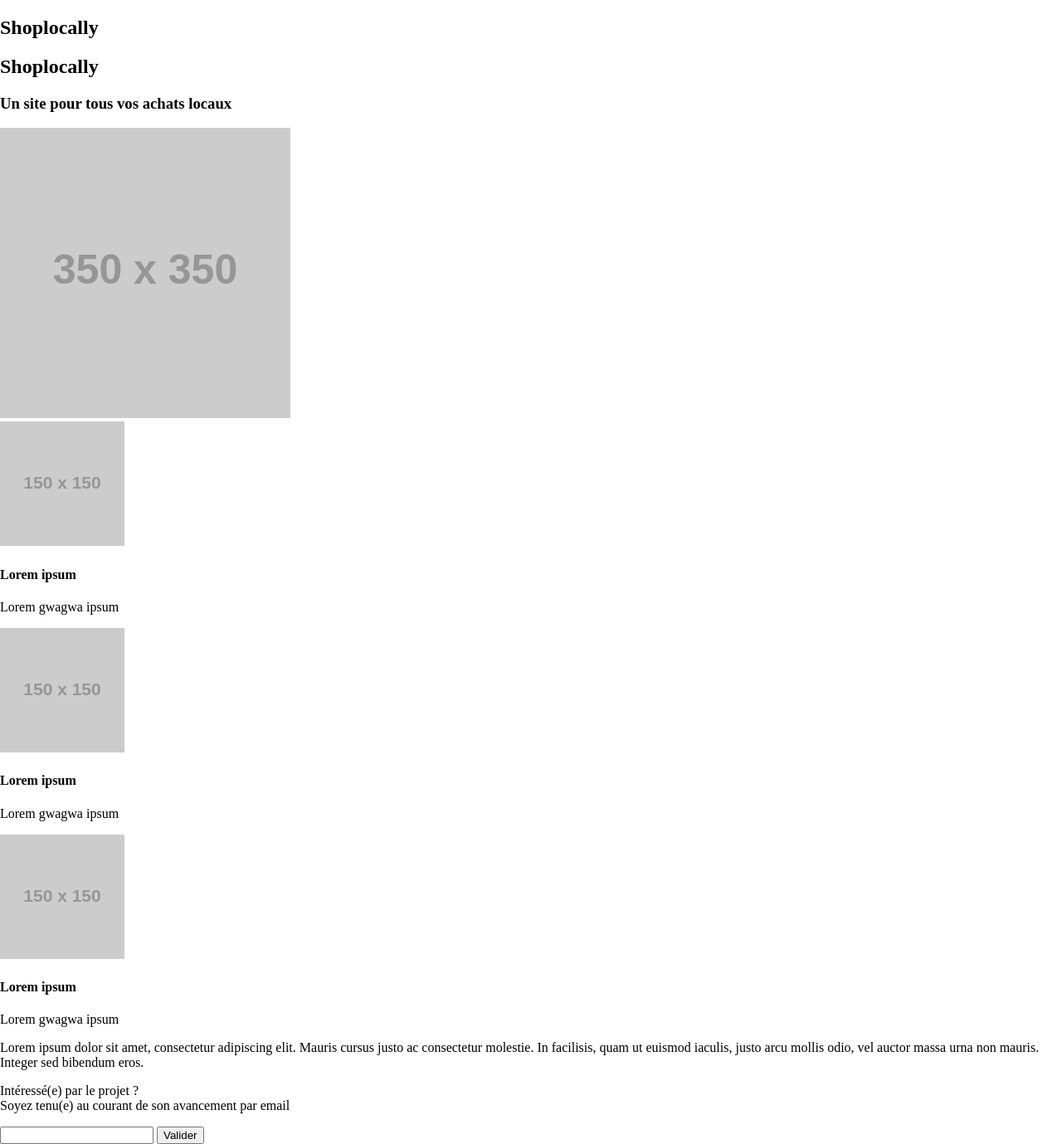
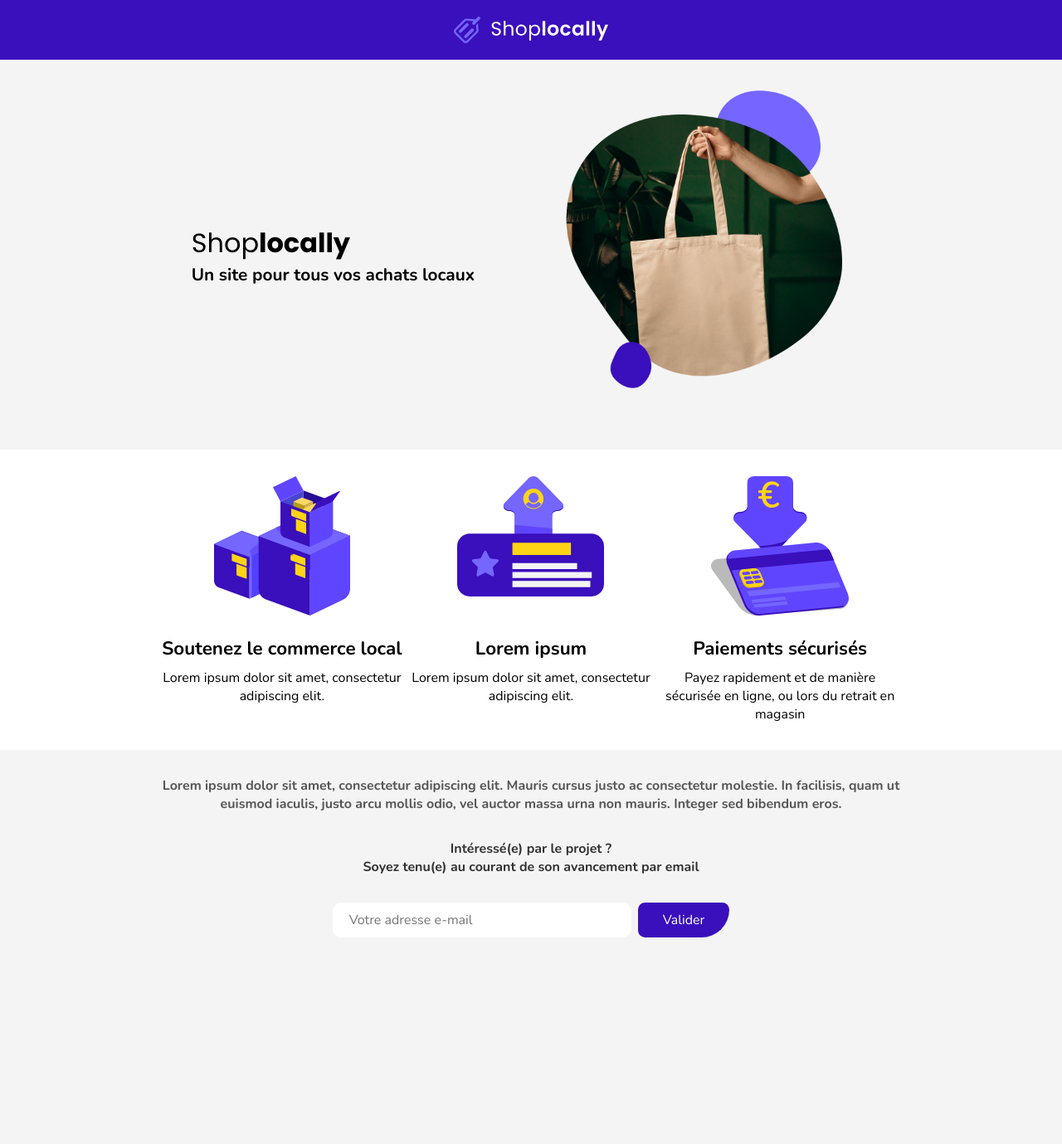
Before and after one commit to michaelwautier/shoplocally-landing-page, a plain HTML site: page index.html in a window 1280 px wide. Shown: the whole page at 83% size. After the commit the page ends 1130 px from the top, so only its background shows below. Drawn offline with nearby package versions, Linux system fonts and the light colour scheme; placeholder pictures from the web are drawn by us.

Commit message:
html css

```diff
--- a/index.html
+++ b/index.html
@@ -8,49 +8,64 @@
     <title>Shoplocally</title>
 </head>
 <body>
-    <nav>
-        <h1>Shoplocally</h1>
+    <nav class="flex">
+        <img id="nav-logo" src="logo-white.svg" alt="shoplocally-logo">
     </nav>
     <header>
-        <div>
-            <h2>Shoplocally</h2>
+        <div class="wrapper flex">
+            <div class="headline flex">
+                <h2>Shop<span>locally</span></h2>
                 <h3>Un site pour tous vos achats locaux</h3>
             </div>
             <div>
-            <img src="https://via.placeholder.com/350" alt="">
+                <img id="header-img" src="organicshape3.png" alt="">
+            </div>
         </div>
     </header>
-    <div>
-        <div>
-            <img src="https://via.placeholder.com/150" alt="">
+    <div id="key-points">
+        <div class="points wrapper flex">
+            <div class="point">
+                <div class="svg-container">
+                    <img src="boxes.svg" alt="">
+                </div>
+                <h4>Soutenez le commerce local</h4>
+                <p>Lorem ipsum dolor sit amet, consectetur adipiscing elit.</p>
+            </div>
+            <div class="point">
+                <div class="svg-container">
+                    <img src="arrow.svg" alt="">
+                </div>
                 <h4>Lorem ipsum</h4>
-            <p>Lorem gwagwa ipsum</p>
+                <p>Lorem ipsum dolor sit amet, consectetur adipiscing elit.</p>
             </div>
-        <div>
-            <img src="https://via.placeholder.com/150" alt="">
-            <h4>Lorem ipsum</h4>
-            <p>Lorem gwagwa ipsum</p>
+            <div class="point">
+                <div class="svg-container">
+                    <img src="card.svg" alt="">
                 </div>
-        <div>
-            <img src="https://via.placeholder.com/150" alt="">
-            <h4>Lorem ipsum</h4>
-            <p>Lorem gwagwa ipsum</p>
+                <h4>Paiements sécurisés</h4>
+                <p>
+                    Payez rapidement et de manière sécurisée en ligne,
+                    ou lors du retrait en magasin
+                </p>
             </div>
         </div>
-    <main>
+    </div>
+    <main class="wrapper">
         <p>
             Lorem ipsum dolor sit amet, consectetur adipiscing elit. Mauris cursus justo ac consectetur molestie.
             In facilisis, quam ut euismod iaculis, justo arcu mollis odio, vel auctor massa urna non mauris.
             Integer sed bibendum eros.
         </p>
     </main>
-    <div>
+    <div class="interest wrapper">
         <p>Intéressé(e) par le projet ?<br/>Soyez tenu(e) au courant de son avancement par email</p>
     </div>
-    <div>
-        <form action="">
-            <input type="email" name="" id="">
-            <input type="submit" value="Valider">
+    <div class="wrapper">
+        <form class="flex" action="https://formsubmit.co/wautiermichael@gmail.com" method="POST">
+            <input class="custom-input" type="email" name="email" placeholder="Votre adresse e-mail">
+            <input type="hidden" name="_captcha" value="false">
+            <input type="hidden" name="_next" value="https://yourdomain.co/thanks.html">
+            <input class="custom-button" type="submit" value="Valider">
         </form>
     </div>
 </body>
--- a/style.css
+++ b/style.css
@@ -1,5 +1,159 @@
+@import url('https://fonts.googleapis.com/css2?family=Nunito:wght@400;700&family=Poppins:wght@300;400;500;600;700&display=swap');
+
+:root {
+    --main-color: #3A0FBC;
+    --second-color: #7466FF;
+}
+
 body {
+    background-color: #F4F4F4;
+    font-family: 'Nunito', sans-serif;
     margin: 0;
     padding: 0;
     box-sizing: border-box;
 }
+
+.wrapper {
+    padding: 0 15%;
+}
+
+.flex {
+    display: flex;
+}
+
+h1, h2, h3, h4, h5, h6, p {
+    margin: 0;
+    padding: 0;
+}
+
+/* NAVBAR */
+
+nav {
+    background-color: var(--main-color);
+    justify-content: center;
+    padding: 1.25em 0;
+    margin-bottom: 2em;
+}
+
+#nav-logo {
+    height: 2em;
+}
+
+/* HEADER */
+
+header {
+    margin-bottom: 2em;
+}
+
+header > div {
+    justify-content: space-around;
+}
+
+.headline {
+    flex-direction: column;
+    justify-content: center;
+}
+
+.headline h2 {
+    font-family: 'Poppins', sans-serif;
+    font-weight: normal;
+    font-size: 2em;
+}
+
+.headline h2 span {
+    font-weight: bold;
+}
+
+.headline h3 {
+    font-size: 1.3em;
+    font-weight: bold;
+}
+
+#header-img {
+    width: 25em;
+}
+
+/* KEY-POINTS */
+
+#key-points {
+    margin-bottom: 2em;
+    padding: 2em 0;
+    background-color: white;
+}
+
+.svg-container{
+    height: 12em;
+}
+
+.points {
+    justify-content: space-between;
+}
+
+.point {
+    width: 33%;
+    text-align: center;
+}
+
+#key-points h4 {
+    font-size: 1.4em;
+    margin-bottom: 0.4em;
+}
+
+/* MAIN */
+
+main {
+    margin-bottom: 2em;
+}
+
+main p {
+    text-align: center;
+    font-weight: bold;
+    color: rgba(0, 0, 0, 0.65)
+}
+
+.interest {
+    margin-bottom: 2em;
+}
+
+.interest p {
+    text-align: center;
+    font-weight: bold;
+    color: rgba(0, 0, 0, 0.8)
+}
+
+/* FORM */
+
+form {
+    width: 100%;
+    justify-content: center;
+}
+
+.custom-input:focus {
+    outline: none;
+}
+
+.custom-input {
+    font-family: 'Nunito', sans-serif;
+    width: 20em;
+    padding: 10px 20px;
+    border: none;
+    border-radius: 10px;
+    font-size: 1em;
+    margin-right: 0.5em;
+}
+
+.custom-button {
+    font-size: 1em;
+    font-family: 'Nunito', sans-serif;
+    background-color: var(--main-color);
+    color: white;
+    padding: 0 30px;
+    border-radius: 10px 10px 40px 10px;
+    cursor: pointer;
+    border: none;
+    transition: all ease 0.25s;
+}
+
+.custom-button:hover {
+    background-color: var(--second-color);
+}
```
Also changed, not shown: arrow.svg (added), boxes.svg (added), card.svg (added), logo-black.svg (added), logo-white.svg (added), neighbor.svg (added), organicshape3.png (added). Lines whose indentation alone changed are shown as unchanged.
